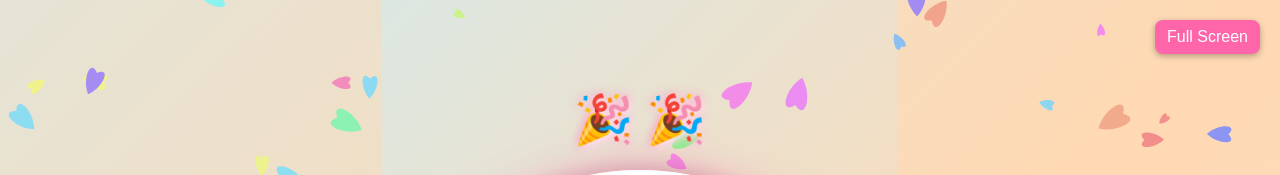
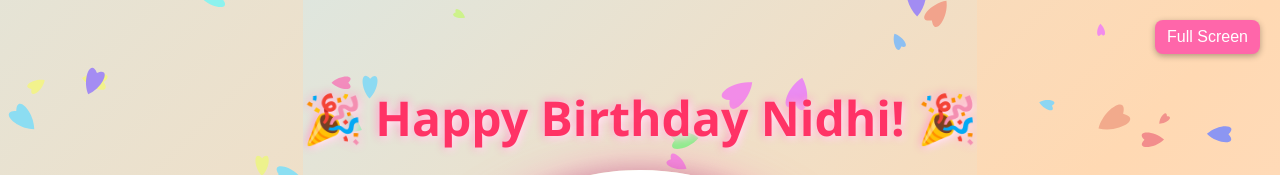
Before and after one commit to Theakaashyadav/mapp, a plain HTML site: page index.html in a window 1280 px wide. Shown: the top 175 px of the page. Drawn offline with Linux system fonts and the light colour scheme.

Commit message:
Save changes in test branch

```diff
--- a/index.html
+++ b/index.html
@@ -97,7 +97,7 @@
 </style>
 </head>
 <body>
-<h1>🎉   🎉</h1>
+<h1>🎉 Happy Birthday Nidhi!  🎉</h1>
 
 <div id="photo-container">
   <img id="photo" src="" alt="Birthday Photo">
```
